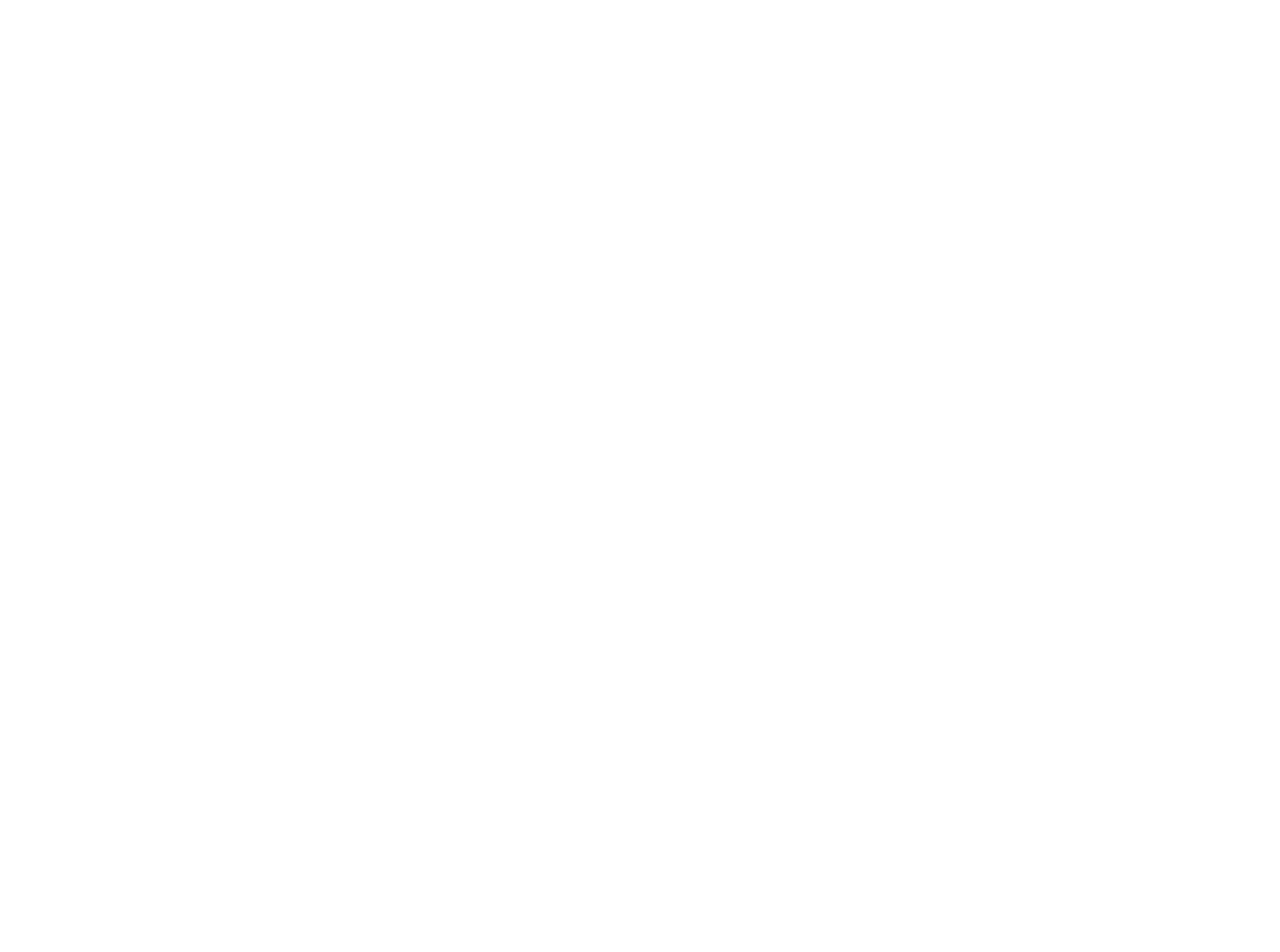
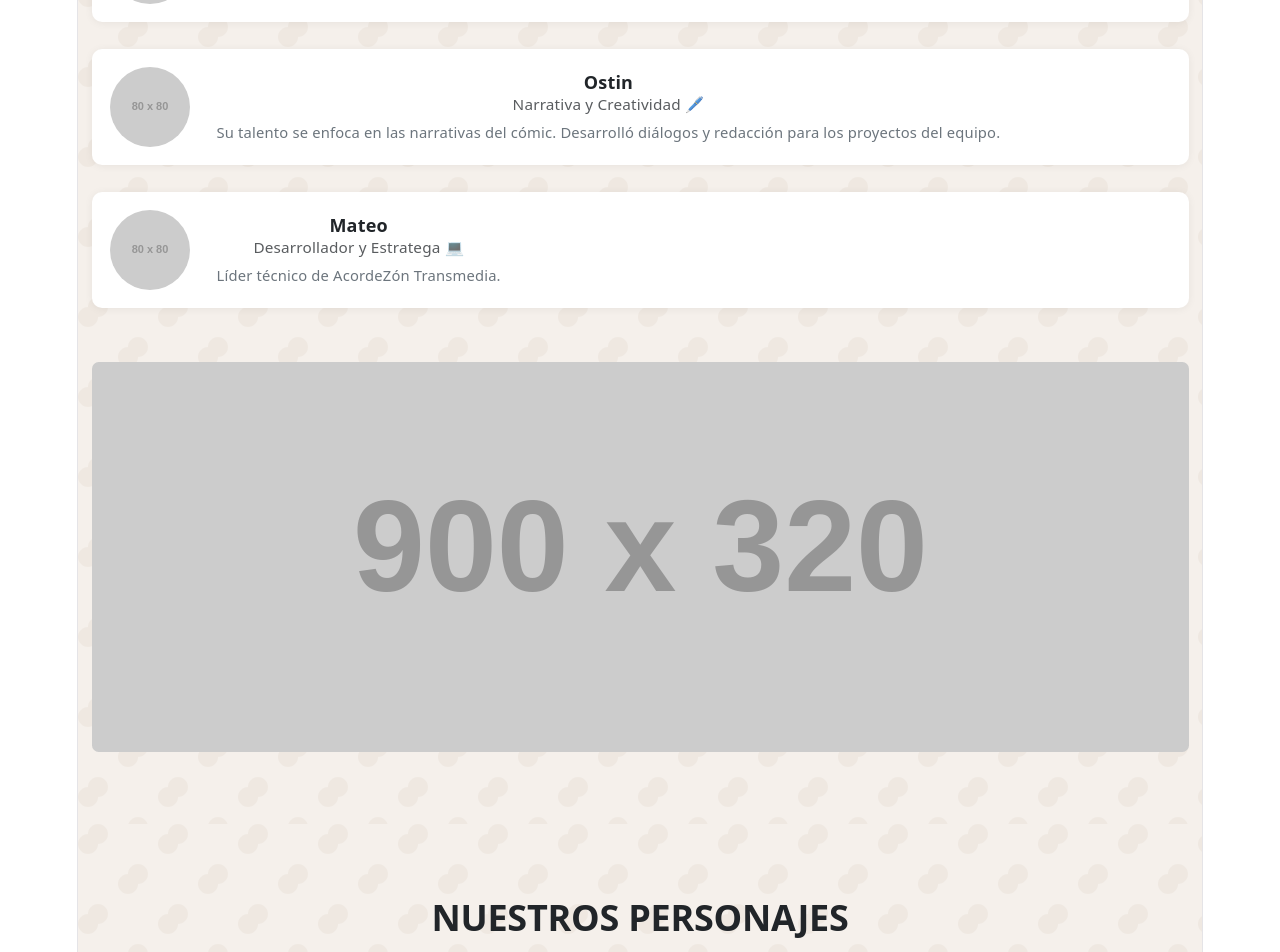
Before and after one commit to mateo-1011/acordezon_project, a React (Vite) app: page / in a window 1280 px wide. Shown: the part 7820-8772 px from the top of the page. Before the commit the page ends 7557 px from the top, so only its background shows below. Built offline with nearby package versions, Linux system fonts and the light colour scheme.

Commit message:
Personajes y equipo

```diff
--- a/src/App.jsx
+++ b/src/App.jsx
@@ -4,6 +4,8 @@
 import "./App.css"
 import { About } from "./pages/About"
 import { Proyect } from "./pages/Proyect"
+import { Equipo } from "./pages/Equipo"
+import { Personajes } from "./pages/Personajes"
 
 
 export const App = () => {
@@ -14,6 +16,8 @@
       <Footer />
       <About />
       <Proyect />
+      <Equipo/>
+      <Personajes/>
 
     </>
 
--- a/src/pages/Equipo.jsx
+++ b/src/pages/Equipo.jsx
@@ -29,7 +29,7 @@
             </div>
           </div>
 
-          {/* Miembro 2 — Isabel */}
+          {/* Miembro 2 — Ostin */}
           <div className="equipo-card d-flex align-items-center gap-4 mb-4 p-3">
             <img
               src="https://placehold.co/80x80/cccccc/333333?text=Isabel"
@@ -37,7 +37,7 @@
               className="equipo-avatar"
             />
             <div>
-              <h6 className="fw-bold mb-0">Isabel</h6>
+              <h6 className="fw-bold mb-0">Ostin</h6>
               <p className="text-muted mb-1" style={{ fontSize: "0.85rem" }}>
                 Narrativa y Creatividad 🖊️
               </p>
```
